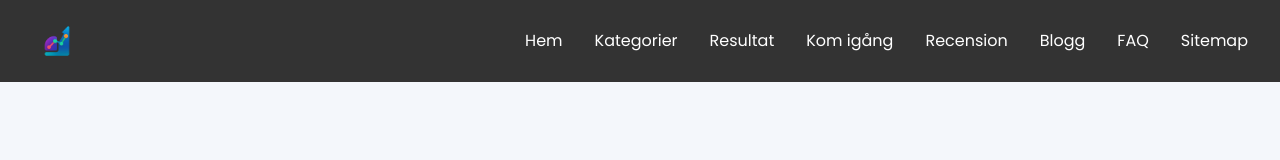
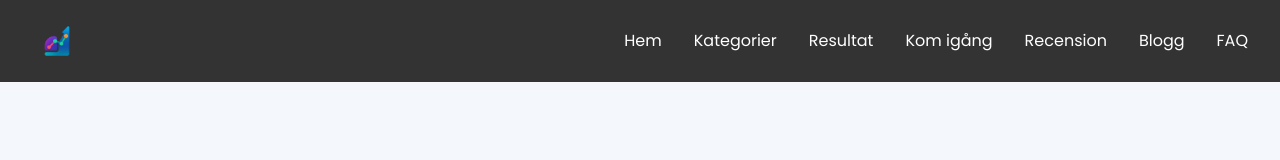
Before and after one commit to andys19a/react-affiliate, a React (Create React App) app: page / in a window 1280 px wide. Shown: the top 160 px of the page. Built offline with nearby package versions, Linux system fonts and the light colour scheme.

Commit message:
Remove sitemap from header navigation

```diff
--- a/src/components/Header.jsx
+++ b/src/components/Header.jsx
@@ -20,7 +20,6 @@ function Header() {
           <li><Link to="/recension">Recension</Link></li>
           <li><Link to="/blog">Blogg</Link></li>
           <li><Link to="/faq">FAQ</Link></li>
-          <li><Link to="/sitemap">Sitemap</Link></li>
 
         </ul>
 
```
